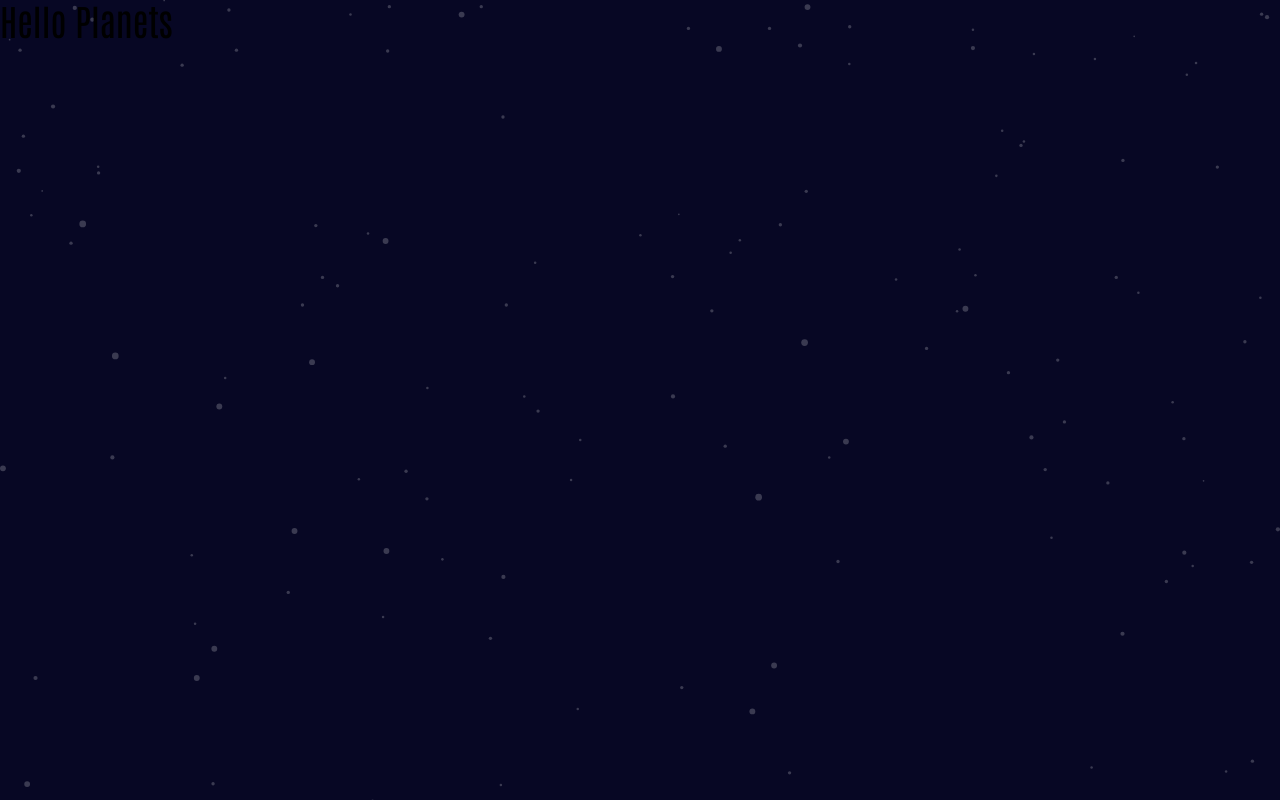
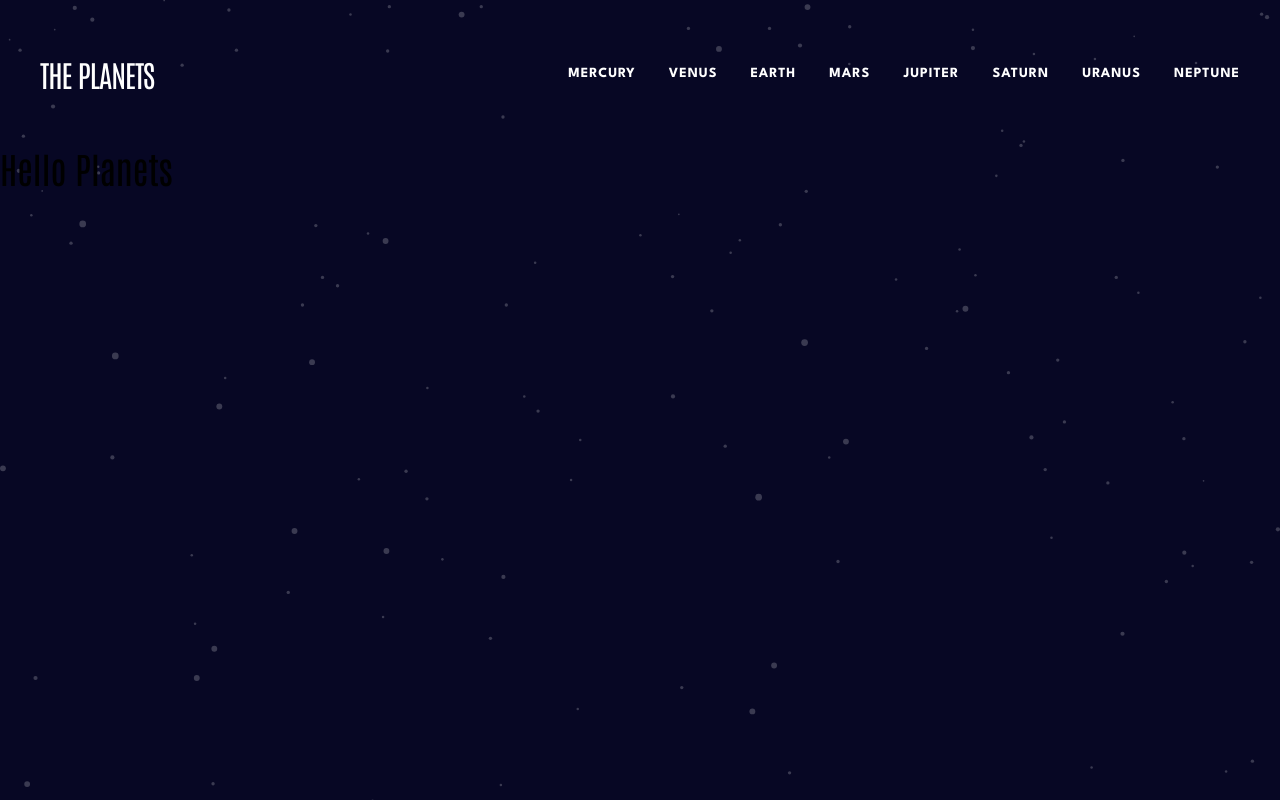
Before and after one commit to wasiqurzaman/planets-fact-site, a Next.js app: page / in a window 1280 px wide. Built offline with nearby package versions, Linux system fonts and the light colour scheme.

Commit message:
add the navbar to the root layout

```diff
--- a/app/layout.tsx
+++ b/app/layout.tsx
@@ -1,6 +1,8 @@
 import type { Metadata } from "next";
 import { Antonio, League_Spartan } from "next/font/google";
 import "./globals.css";
+import Navbar from "./components/Navbar";
+import { promises as fs } from "fs";
 
 const antonio = Antonio({
   subsets: ["latin"],
@@ -19,17 +21,46 @@ export const metadata: Metadata = {
   description: "Generated by create next app",
 };
 
-export default function RootLayout({
+export type Planet = {
+  name: string;
+  overview: {
+    content: string;
+    source: string;
+  };
+  structure: {
+    content: string;
+    source: string;
+  };
+  geology: {
+    content: string;
+    source: string;
+  };
+  rotation: string;
+  revolution: string;
+  radius: string;
+  temperature: string;
+  images: {
+    planet: string;
+    internal: string;
+    geology: string;
+  };
+};
+
+export default async function RootLayout({
   children,
 }: Readonly<{
   children: React.ReactNode;
 }>) {
+  const file = await fs.readFile(process.cwd() + "/app/data/data.json", "utf8");
+  const data: Planet[] = JSON.parse(file);
+
   return (
     <html lang="en">
       <body
         className={`${antonio.variable} ${spartan.variable} antialiased bg-stars bg-black-100 bg-cover bg-no-repeat`}
       >
-        {children}
+        <Navbar data={data} />
+        <main>{children}</main>
       </body>
     </html>
   );
```
